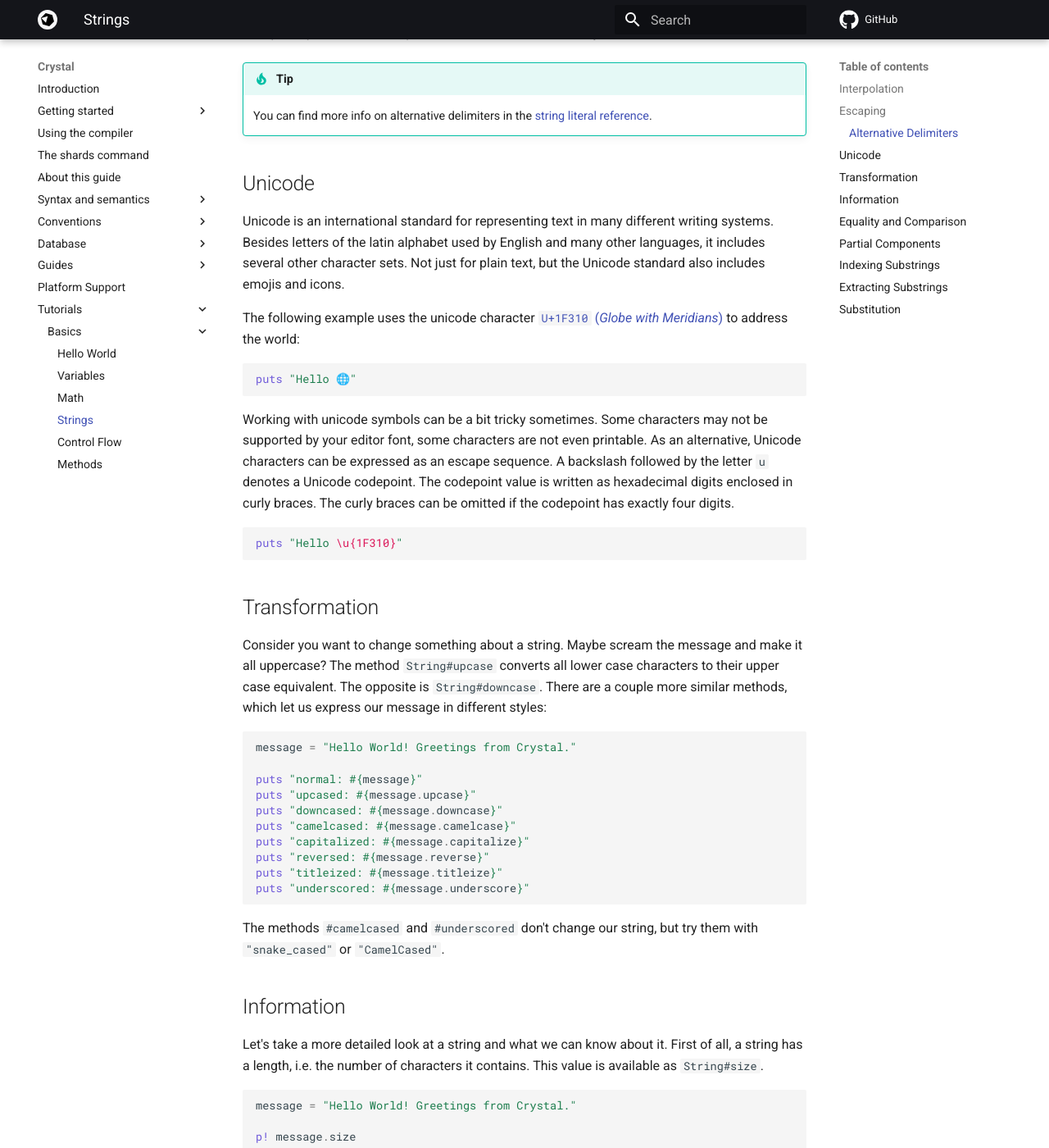
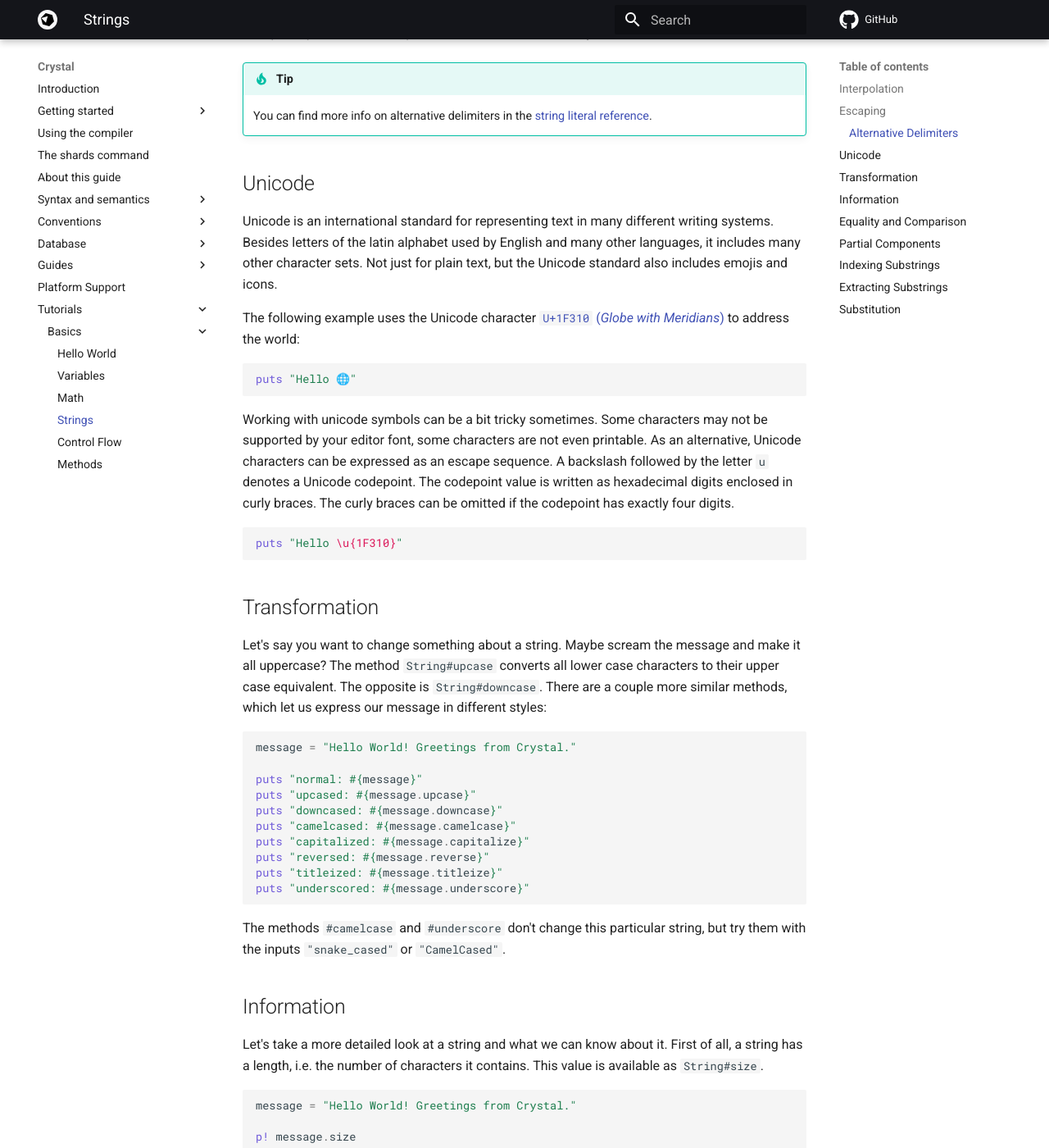
Before and after one commit to crystal-lang/crystal-book, an MkDocs documentation site: the page built from docs/tutorials/01_basics/04_strings.md, in a window 1280 px wide and 1400 px high, scrolled down 1772 px. Shown: the whole window at 82% size. Built offline with MkDocs 1.6.1 and Material for MkDocs 9.7.7, drawn with Linux system fonts in a browser that asks for light colours; nearby versions of some CDN libraries; library files that are not in the unit come from our copies; comment, search, counter and statistics services are not loaded; some of the changed text lies outside the part shown.

Commit message:
Apply suggestions from review

````diff
--- a/docs/tutorials/01_basics/04_strings.md
+++ b/docs/tutorials/01_basics/04_strings.md
@@ -58,16 +58,16 @@ Some string literals may contain a lot of double quotes – think of HTML tags w
 puts %(I say: "Hello World!")
 ```
 
-Escape sequences and interpolation still works the same way.
+Escape sequences and interpolation still work the same way.
 
 !!! tip
     You can find more info on alternative delimiters in the [string literal reference](../../syntax_and_semantics/literals/string.md#percent-string-literals).
 
 ## Unicode
 
-Unicode is an international standard for representing text in many different writing systems. Besides letters of the latin alphabet used by English and many other languages, it includes several other character sets. Not just for plain text, but the Unicode standard also includes emojis and icons.
+Unicode is an international standard for representing text in many different writing systems. Besides letters of the latin alphabet used by English and many other languages, it includes many other character sets. Not just for plain text, but the Unicode standard also includes emojis and icons.
 
-The following example uses the unicode character [`U+1F310` (*Globe with Meridians*)](https://codepoints.net/U+1F310) to address the world:
+The following example uses the Unicode character [`U+1F310` (*Globe with Meridians*)](https://codepoints.net/U+1F310) to address the world:
 
 ```{.crystal .crystal-play}
 puts "Hello 🌐"
@@ -81,7 +81,7 @@ puts "Hello \u{1F310}"
 
 ## Transformation
 
-Consider you want to change something about a string. Maybe scream the message and make it all uppercase?
+Let's say you want to change something about a string. Maybe scream the message and make it all uppercase?
 The method `String#upcase` converts all lower case characters to their upper case equivalent.
 The opposite is `String#downcase`. There are a couple more similar methods, which let us express our message in different
 styles:
@@ -99,7 +99,7 @@ puts "titleized: #{message.titleize}"
 puts "underscored: #{message.underscore}"
 ```
 
-The methods `#camelcased` and `#underscored` don't change our string, but try them with `"snake_cased"` or `"CamelCased"`.
+The methods `#camelcase` and `#underscore` don't change this particular string, but try them with the inputs `"snake_cased"` or `"CamelCased"`.
 
 ## Information
 
@@ -163,7 +163,7 @@ p! message.includes?("Crystal"),
    message.includes?("World")
 ```
 
-What is particularly interesting is often at the beginning or end of a string. That's where the methods `#starts_with?` and `#ends_with?`
+Sometimes the beginning or end of a string are of particular interest. That's where the methods `#starts_with?` and `#ends_with?`
 come into play.
 
 ```{.crystal .crystal-play}
````
Also changed, not shown: other parts of docs/tutorials/01_basics/04_strings.md (+2 -2 lines), docs/tutorials/01_basics/01_hello_world.md (+1 -1 lines), docs/tutorials/01_basics/03_math.md (+2 -2 lines), docs/tutorials/01_basics/05_control_flow.md (+3 -3 lines), docs/tutorials/01_basics/06_methods.md (+6 -6 lines), docs/tutorials/01_basics/README.md (+1 -1 lines).
